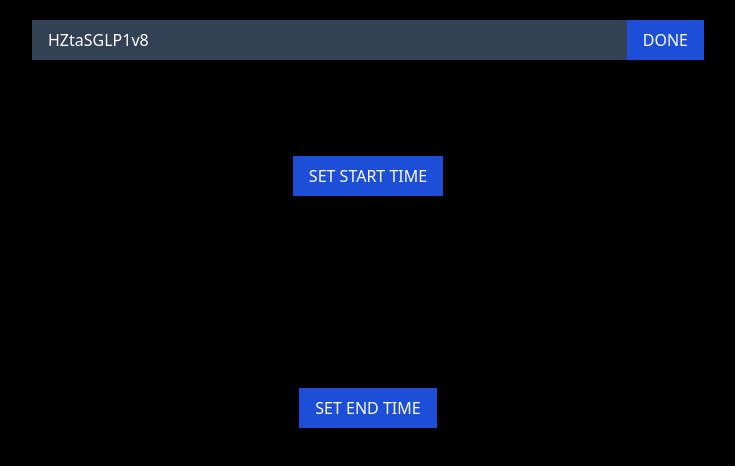
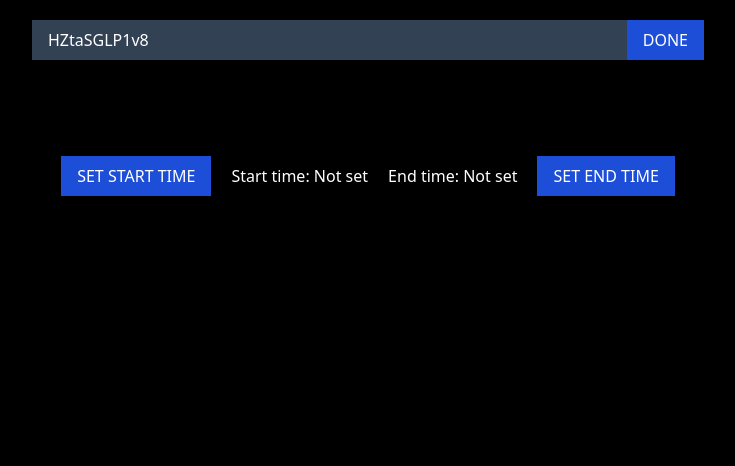
Before and after one commit to bryanjenningz/speaking-practice, a Next.js app: page / in a window 1280 px wide. Shown: the top 466 px of the page, without its empty margins (272-1007 px from the left). Built offline with nearby package versions, Linux system fonts and the light colour scheme.

Commit message:
Style button section

```diff
--- a/src/pages/index.tsx
+++ b/src/pages/index.tsx
@@ -22,7 +22,7 @@ const Home: NextPage = () => {
         />
         <link rel="icon" href="/favicon.ico" />
       </Head>
-      <main className="flex min-h-screen flex-col items-center bg-black">
+      <main className="flex min-h-screen flex-col items-center bg-black text-white">
         <div className="container flex flex-col items-center justify-center gap-12 p-5">
           <form
             className="flex w-full max-w-2xl"
@@ -45,6 +45,7 @@ const Home: NextPage = () => {
             </button>
           </form>
           <YouTubePlayer videoState={videoState} />
+          <section className="flex items-center gap-5">
             <button
               className="bg-blue-700 px-4 py-2 uppercase text-white transition duration-300 hover:bg-blue-600"
               onClick={() => {
@@ -55,8 +56,8 @@ const Home: NextPage = () => {
             >
               Set start time
             </button>
-          <span>{`Start time: ${startTime}`}</span>
-          <span>{`End time: ${endTime}`}</span>
+            <div>{`Start time: ${startTime ?? "Not set"}`}</div>
+            <div>{`End time: ${endTime ?? "Not set"}`}</div>
             <button
               className="bg-blue-700 px-4 py-2 uppercase text-white transition duration-300 hover:bg-blue-600"
               onClick={() => {
@@ -67,6 +68,7 @@ const Home: NextPage = () => {
             >
               Set end time
             </button>
+          </section>
         </div>
       </main>
     </>
```
Lines whose indentation alone changed are shown as unchanged.
